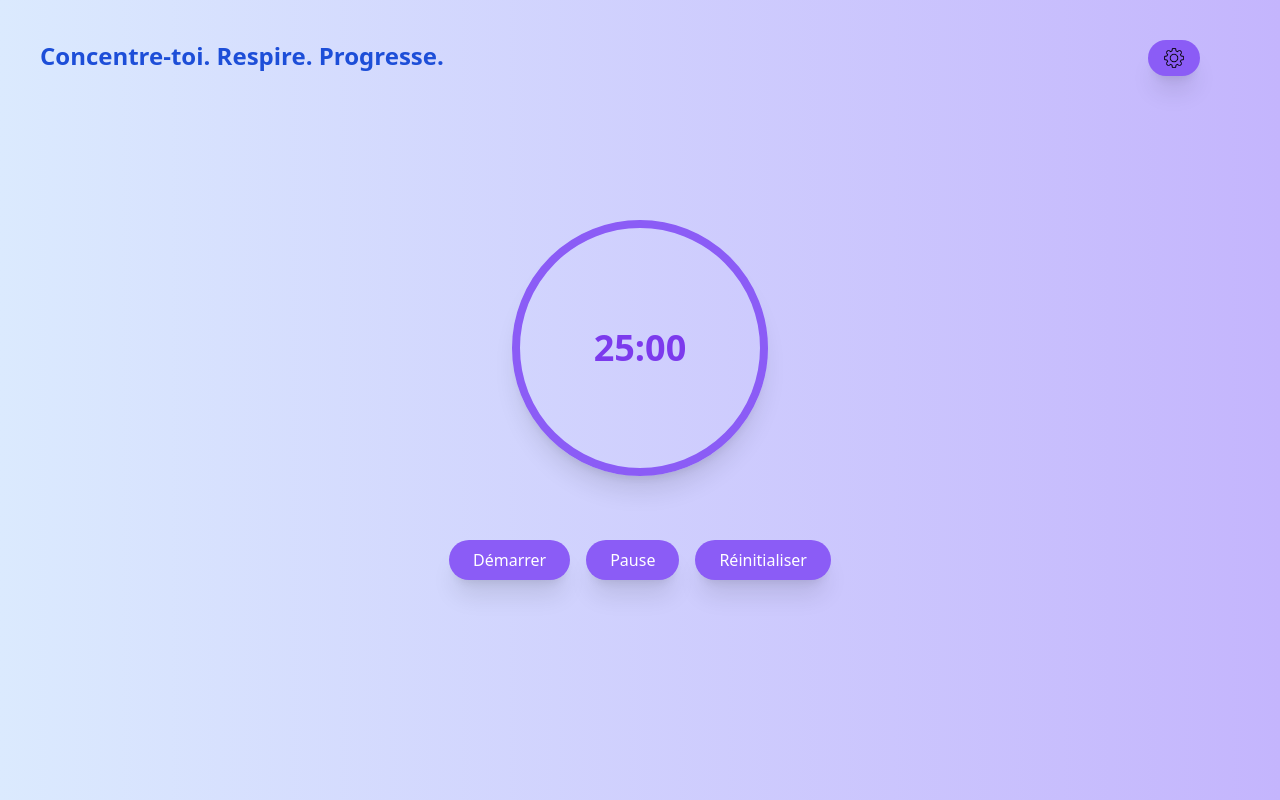
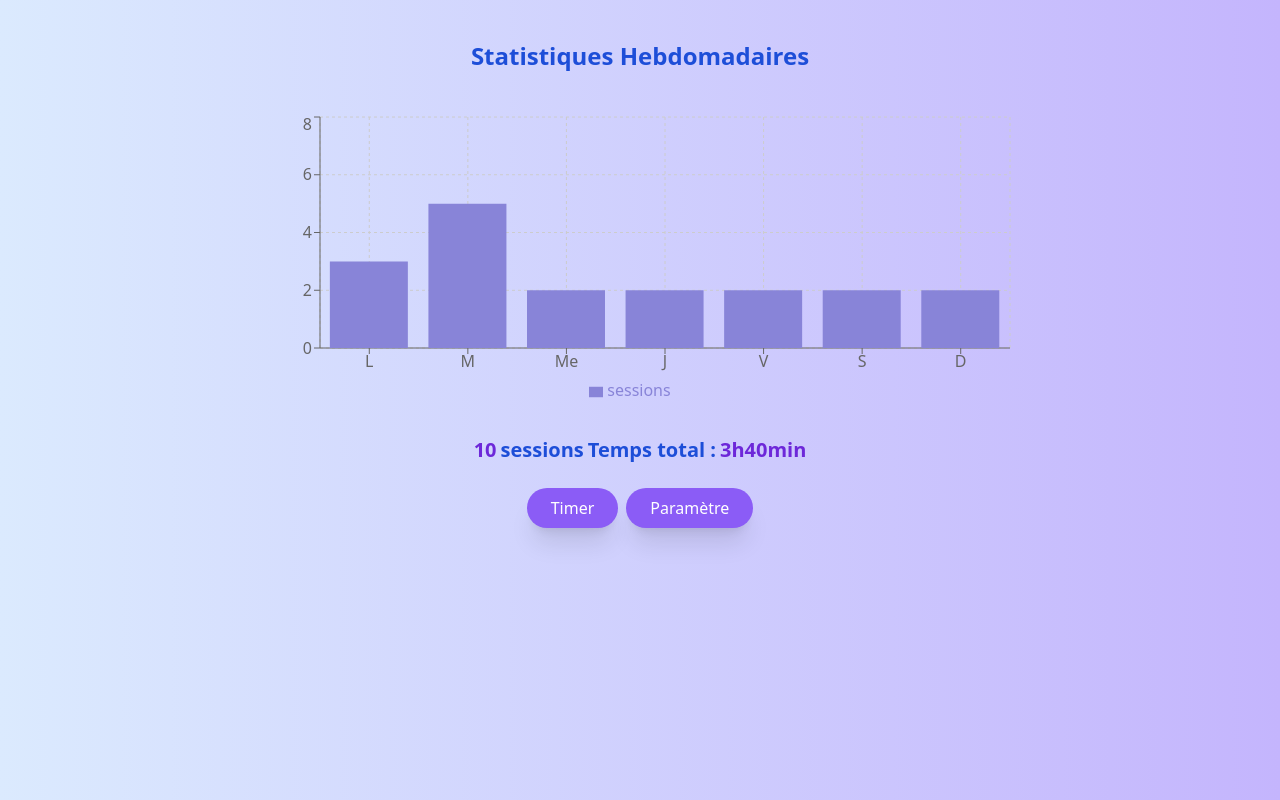
Before and after one commit to eyaCherni965/pomodoro, a React (Create React App) app: page /stats in a window 1280 px wide. Built offline with nearby package versions, Linux system fonts and the light colour scheme.

Commit message:
visuel page states

```diff
--- a/package.json
+++ b/package.json
@@ -9,7 +9,9 @@
     "@testing-library/user-event": "^13.5.0",
     "react": "^19.1.0",
     "react-dom": "^19.1.0",
+    "react-router-dom": "^7.5.3",
     "react-scripts": "5.0.1",
+    "recharts": "^2.15.3",
     "web-vitals": "^2.1.4"
   },
   "scripts": {
--- a/src/App.js
+++ b/src/App.js
@@ -1,10 +1,19 @@
 
+
+import { BrowserRouter, Routes, Route } from 'react-router-dom';
 import Timer from './composants/Timer';
+import Statistiques from './composants/Statistiques';
+
 
 function App() {
   return (
     <div>
-    <Timer />
+    <BrowserRouter>
+    <Routes>
+      <Route path="/" element={<Timer/>}> </Route>
+      <Route path="/stats" element={<Statistiques/>}> </Route>
+    </Routes>
+    </BrowserRouter>
   </div>
 
   );
--- /dev/null
+++ b/src/composants/Statistiques.js
@@ -0,0 +1,78 @@
+import React from "react";
+import {
+  BarChart,
+  Bar,
+  Rectangle,
+  XAxis,
+  YAxis,
+  CartesianGrid,
+  Tooltip,
+  Legend,
+  ResponsiveContainer
+} from 'recharts';
+import { useNavigate } from 'react-router-dom';
+
+// Composant de la page Statistiques hebdomadaires
+function Statistiques() {
+  // Données des sessions par jour
+  const data = [
+    { jour: "L", sessions: 3 },
+    { jour: "M", sessions: 5 },
+    { jour: "Me", sessions: 2 },
+    { jour: "J", sessions: 2 },
+    { jour: "V", sessions: 2 },
+    { jour: "S", sessions: 2 },
+    { jour: "D", sessions: 2 }
+  ];
+  const navigate = useNavigate();
+
+  return (
+    <div className="w-screen min-h-screen bg-gradient-to-r from-blue-100 to-violet-300 flex flex-col items-center justify-start pt-10 gap-6">
+
+      <p className="text-center text-blue-700 font-bold mb-4 text-xl sm:text-2xl hover:scale-105 hover:text-violet-600 transition duration-300">
+        Statistiques Hebdomadaires
+      </p>
+
+      {/* Graphique à barres */}
+      <div className="w-[500px] h-[300px] sm:w-[800px]">
+        <ResponsiveContainer width="100%" height="100%">
+          <BarChart
+            data={data}
+            margin={{ top: 5, right: 30, left: 20, bottom: 10 }}
+          >
+            <CartesianGrid strokeDasharray="3 3" />
+            <XAxis dataKey="jour" />
+            <YAxis />
+            <Tooltip />
+            <Legend />
+            <Bar
+              dataKey="sessions"
+              fill="#8884d8"
+              activeBar={<Rectangle fill="purple" stroke="blue" />}
+             isAnimationActive={true} animationDuration={1000} />
+          </BarChart>
+        </ResponsiveContainer>
+      </div>
+
+      <div className="flex gap-1">
+        <span className="text-violet-700 font-bold text-sm sm:text-xl hover:scale-110 transition duration-300">10</span>
+        <span className="text-blue-700 font-bold text-sm sm:text-xl">sessions</span>
+        <span className="text-blue-700 font-bold text-sm sm:text-xl">Temps total : </span>
+        <span className="text-violet-700 font-bold text-sm sm:text-xl hover:scale-110 transition duration-300">3h40min</span>
+      </div>
+
+
+      <div className="flex gap-2">
+        <button className="bg-violet-500 text-white px-6 py-2 rounded-full hover:bg-violet-600 shadow-xl hover:scale-110 transition duration-300"
+        onClick={() => navigate("/")}>
+          Timer
+        </button>
+        <button className="bg-violet-500 text-white px-6 py-2 rounded-full hover:bg-violet-600 shadow-xl hover:scale-110 transition duration-300">
+          Paramètre
+        </button>
+      </div>
+    </div>
+  );
+}
+
+export default Statistiques;
--- a/src/composants/Timer.js
+++ b/src/composants/Timer.js
@@ -1,6 +1,8 @@
 import React, { useState, useEffect } from "react";
+import { useNavigate } from 'react-router-dom';
 
 function Timer() {
+  const navigate = useNavigate();
   const [tempsRestant, settempsRestant] = useState(1500);
   const [isRunning, setIsRunning] = useState(false);
   const [etat, setEtat] = useState("");
@@ -45,26 +47,38 @@ function Timer() {
 
   return (
     <div className="w-screen h-screen relative bg-gradient-to-r from-blue-100 to-violet-300 flex flex-col items-center justify-center gap-10">
-      <p className="text-blue-700 font-semibold mb-4 absolute top-10 left-10 text-sm sm:text-2xl">
+
+      <p className="text-blue-700 font-semibold mb-4 absolute top-10 left-10 text-1xl sm:text-2xl">
         Concentre-toi. Respire. Progresse.
       </p>
 
-      <button className="absolute top-10 right-20 bg-violet-500 px-4 py-2 rounded-full shadow-xl hover:bg-violet-700">
-        <img src="/parametres.png" className="w-4 h-4 sm:w-5 sm:h-5" />
-      </button>
+      <div className="absolute top-10 right-10 flex gap-4">
+        <button className="bg-violet-500 px-4 py-2 rounded-full shadow-xl hover:bg-violet-700 hover:scale-110 transition duration-300">
+          <img src="/parametres.png" className="w-4 h-4 sm:w-5 sm:h-5" />
+        </button>
 
+        <button
+          onClick={() => navigate("/stats")}
+          className="text-xs sm:text-base px-2 py-1 sm:px-4 sm:py-2 bg-violet-500 text-white px-4 py-2 rounded-full shadow-xl hover:bg-violet-700 hover:scale-110 transition duration-300"
+        >
+          Statistiques
+        </button>
+      </div>
+
+      {/* Cercle du timer */}
       <div className="w-64 h-64 rounded-full border-8 shadow-xl border-violet-500 flex items-center justify-center shadow-md">
         <span className="text-4xl font-bold text-violet-600">
           {formatTemps(tempsRestant)}
         </span>
       </div>
 
+      {/* Boutons de contrôle */}
       <div className="flex gap-4 mt-6">
         <button
           onClick={handleDemarrer}
           className={`shadow-xl ${
             etat === "demarrer" ? "bg-violet-700" : "bg-violet-500"
-          } text-white px-6 py-2 rounded-full hover:bg-violet-600`}
+          } text-white px-6 py-2 rounded-full hover:bg-violet-600 hover:scale-110 transition duration-300`}
         >
           Démarrer
         </button>
@@ -73,7 +87,7 @@ function Timer() {
           onClick={handlePause}
           className={`shadow-xl ${
             etat === "pause" ? "bg-violet-700" : "bg-violet-500"
-          } text-white px-6 py-2 rounded-full hover:bg-violet-600`}
+          } text-white px-6 py-2 rounded-full hover:bg-violet-600 hover:scale-110 transition duration-300`}
         >
           Pause
         </button>
@@ -82,7 +96,7 @@ function Timer() {
           onClick={handleReset}
           className={`shadow-xl ${
             etat === "reset" ? "bg-violet-700" : "bg-violet-500"
-          } text-white px-6 py-2 rounded-full hover:bg-violet-600`}
+          } text-white px-6 py-2 rounded-full hover:bg-violet-600 hover:scale-110 transition duration-300`}
         >
           Réinitialiser
         </button>
```
Also changed, not shown: 1 other file (tests, documents, lock files or other folders).
